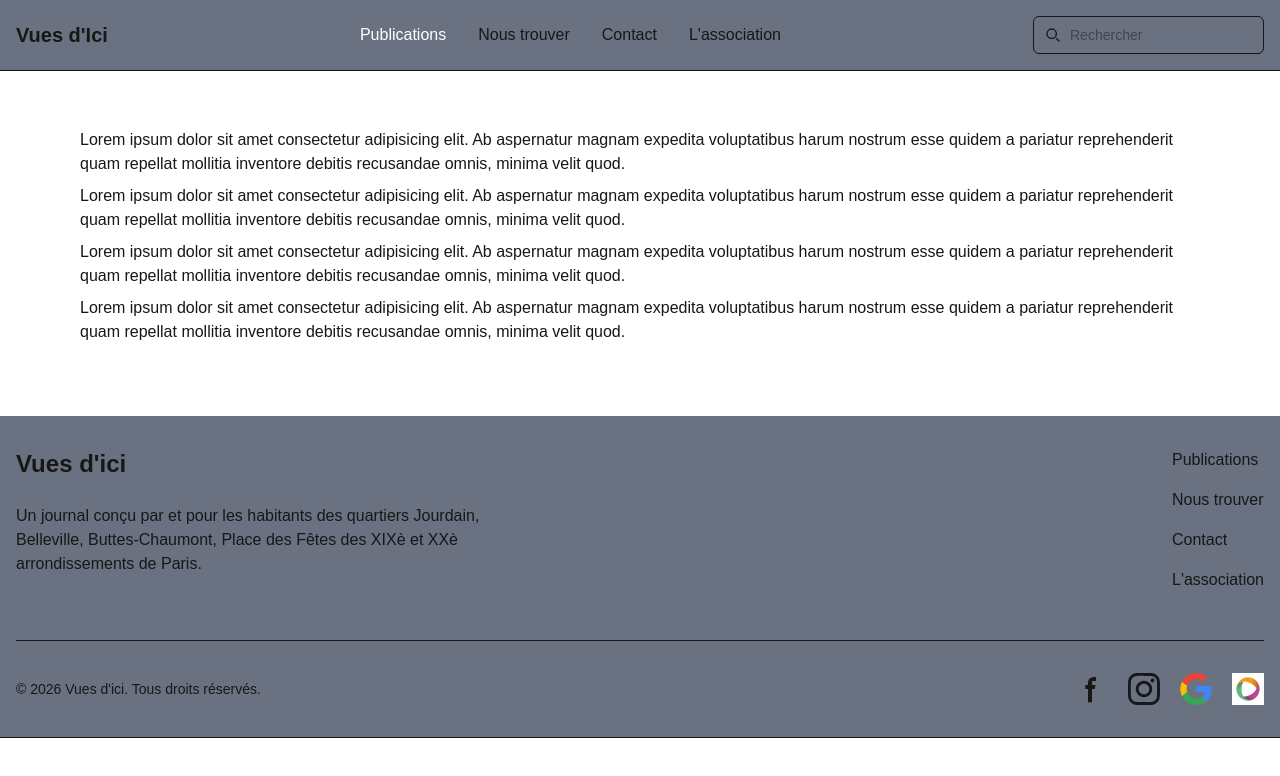
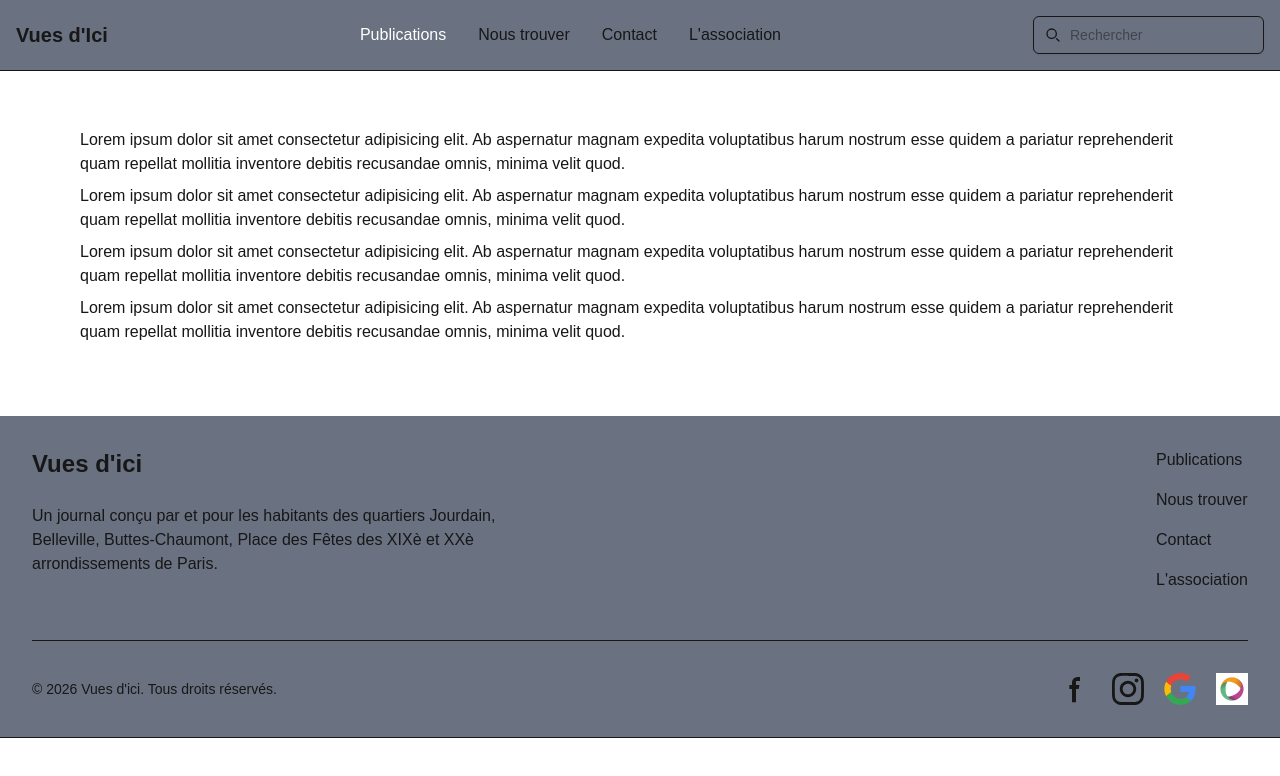
Before and after one commit to VinchC/vues-d-ici, a Next.js app: page / in a window 1280 px wide. Shown: the top 776 px of the page. Built offline with nearby package versions, Linux system fonts and the light colour scheme.

Commit message:
Fix Footer padding

```diff
--- a/app/components/[Footer]/Footer.tsx
+++ b/app/components/[Footer]/Footer.tsx
@@ -4,9 +4,9 @@ import Image from "next/image";
 
 const Footer = () => {
   return (
-    <footer className="w-full z-20 start-0 ">
+    <footer className="w-full z-20 start-0">
       <div className="">
-        <div className="bg-gray-500 bottom-0 start-0 border-b border-default mx-auto p-4 py-6 lg:py-8">
+        <div className="bg-gray-500 bottom-0 start-0 border-b border-default mx-auto p-8 py-6 lg:py-8">
           <div className="flex justify-between max-md:block">
             <div>
               <div className="mb-6">
```
